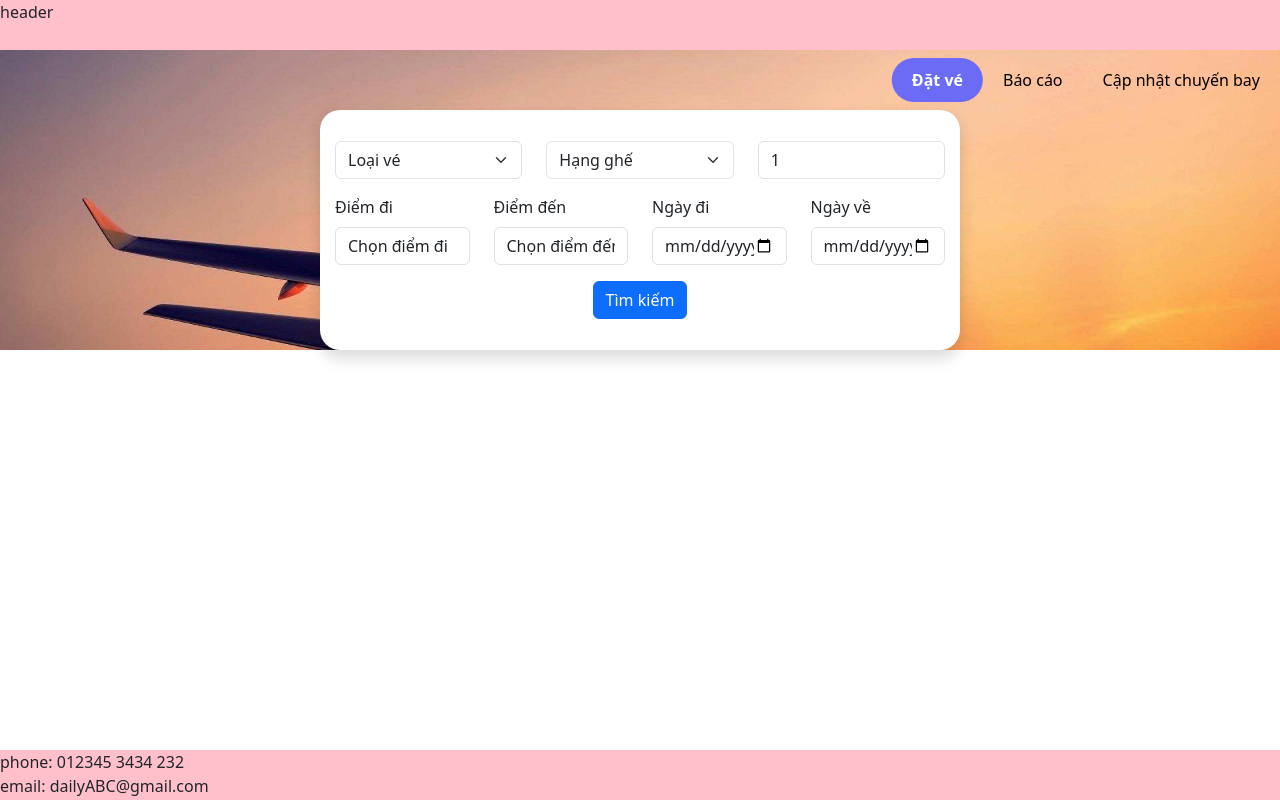
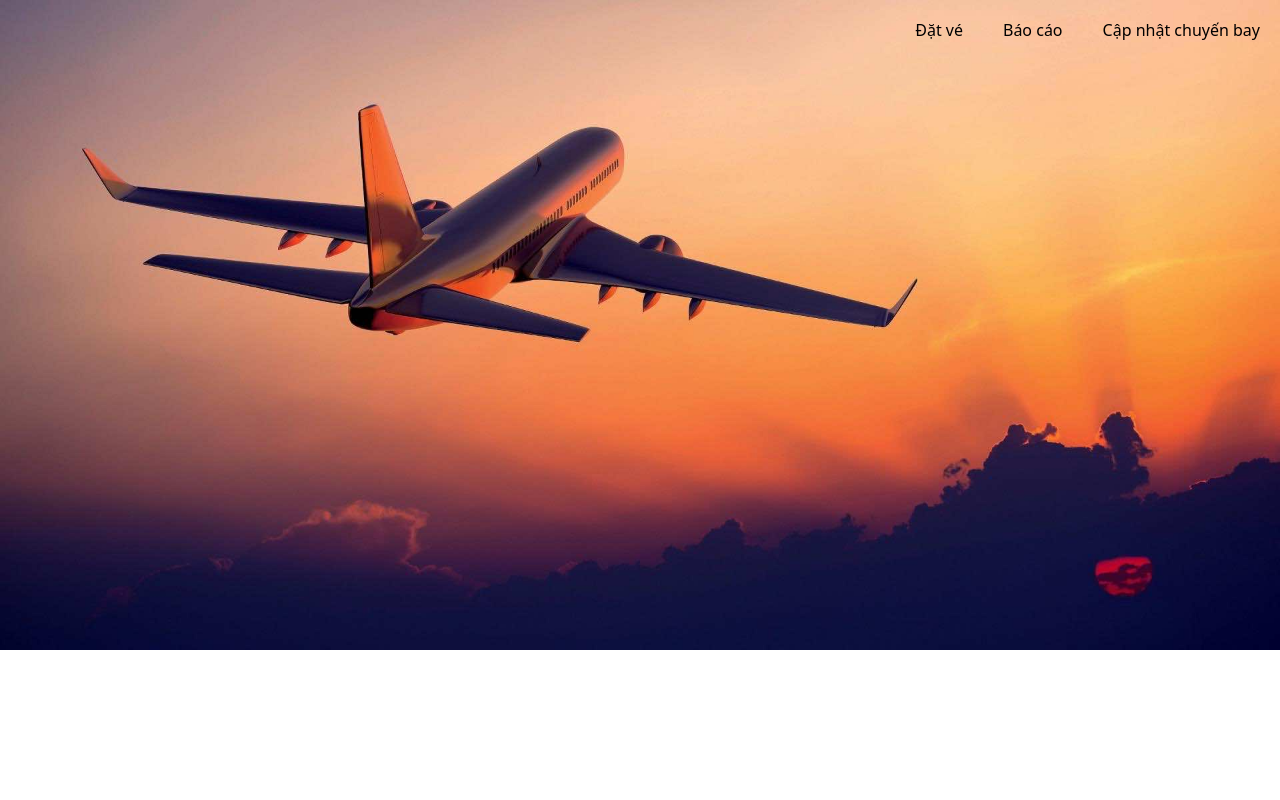
Before and after one commit to baohnq/BanVeMayBay, a Django app: page / in a window 1280 px wide. Run offline with Django 4.2, Linux system fonts and the light colour scheme; data comes from the database, SQL or seed files in the repository.

Commit message:
fe main index search

```diff
--- a/flights/static/assets/css/styte.css
+++ b/flights/static/assets/css/styte.css
@@ -61,8 +61,10 @@ main {
 }
 
 
-
-
+/* MAIN  */
+.banner2 {
+    height: 100vh;
+}
 
 
 /* SEARCH  */
--- a/flights/templates/index.html
+++ b/flights/templates/index.html
@@ -21,7 +21,7 @@
             <div class="contaner">
                 <div class="banner">
                     <div class="navbar">
-                        <a class="nav-item active" href="./test.html">Đặt vé</a>
+                        <a class="nav-item active" href={% url "index" %}>Đặt vé</a>
                         <a class="nav-item" href="">Báo cáo</a>
                         <a class="nav-item" href="">Cập nhật chuyến bay</a>
                     </div>
--- /dev/null
+++ b/flights/templates/main.html
@@ -0,0 +1,35 @@
+<!DOCTYPE html>
+{% load static %}
+<html lang="en">
+
+<head>
+    <meta charset="UTF-8">
+    <meta http-equiv="X-UA-Compatible" content="IE=edge">
+    <meta name="viewport" content="width=device-width, initial-scale=1.0">
+    <link href="https://cdn.jsdelivr.net/npm/bootstrap@5.3.0-alpha1/dist/css/bootstrap.min.css" rel="stylesheet"
+        integrity="sha384-GLhlTQ8iRABdZLl6O3oVMWSktQOp6b7In1Zl3/Jr59b6EGGoI1aFkw7cmDA6j6gD" crossorigin="anonymous">
+    <link rel="stylesheet" href= "{% static '/assets/css/styte.css' %}">
+    <title>Document</title>
+</head>
+
+
+<header>
+
+            <div class="banner banner2">
+                <div class="navbar">
+                    <a class="nav-item" href={% url 'index' %}>Đặt vé</a>
+                    <a class="nav-item" href="">Báo cáo</a>
+                    <a class="nav-item" href="">Cập nhật chuyến bay</a>
+                </div>
+            </div>
+
+</header>
+<body>
+
+    {% block content%}
+
+    {% endblock %}
+
+</body>
+
+</html>
--- a/flights/urls.py
+++ b/flights/urls.py
@@ -3,8 +3,8 @@ from django.urls import path
 from . import views
 
 urlpatterns =[
-    path('',views.index,name='index'),
-
+    path('', views.main, name='main'),
+    path('datve/',views.index,name='index'),
     path('create_customer/',  views.createCustomer, name="create_customer"),
     path('display/',  views.display, name="display"),
 
--- a/flights/views.py
+++ b/flights/views.py
@@ -36,6 +36,8 @@ def display(request):
     context = {"info":i}
     return render(request,"display.html",context)
 
+def main(request):
+    return render(request,"main.html",)
 #irports = ["HaNoi","HCM","DaNang","DaLat" ]
 # Create your views here.
 def index(request):
```
Also changed, not shown: flights/static/main.html (deleted, +0 -30 lines).
